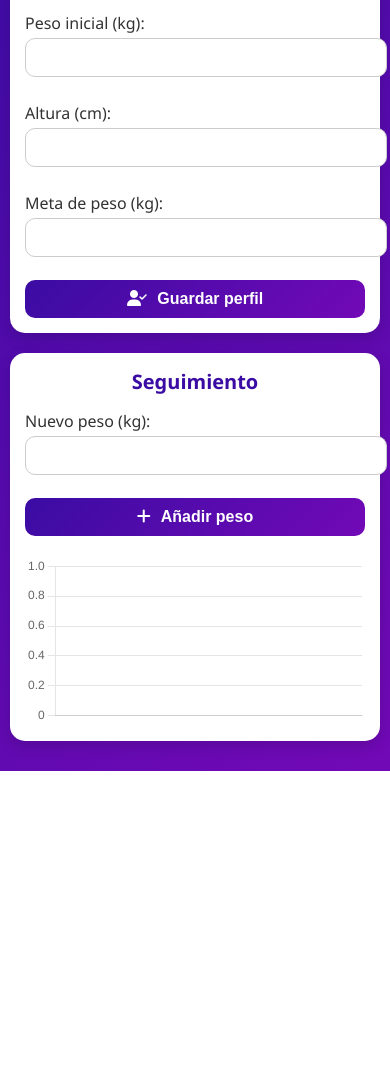
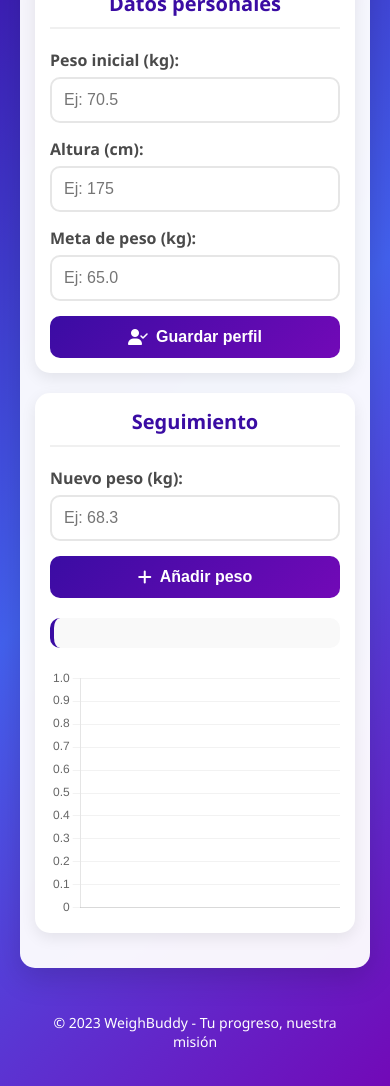
Before and after one commit to sscor77/Daily-Weigh-Buddy, a plain HTML site: page index.html in a window 390 px wide. Shown: the part 183-1269 px from the top of the page. Before the commit the page ends 954 px from the top, so only its background shows below. Drawn offline with nearby package versions, Linux system fonts and the light colour scheme.

Commit message:
Update index.html

```diff
--- a/index.html
+++ b/index.html
@@ -3,25 +3,247 @@
 <head>
   <meta charset="UTF-8">
   <meta name="viewport" content="width=device-width, initial-scale=1.0">
-  <title>WeighBuddy</title>
+  <title>WeighBuddy - Tu compañero de progreso</title>
+  <link rel="stylesheet" href="https://cdnjs.cloudflare.com/ajax/libs/font-awesome/6.4.0/css/all.min.css">
+  <script src="https://cdn.jsdelivr.net/npm/chart.js"></script>
+  <style>
+    /* Estilos generales */
+    * {
+      box-sizing: border-box;
+      margin: 0;
+      padding: 0;
+    }
 
-  <!-- Manifest y colores -->
-  <link rel="manifest" href="manifest.json">
-  <meta name="theme-color" content="#3a0ca3">
+    body {
+      font-family: 'Segoe UI', Tahoma, Geneva, Verdana, sans-serif;
+      background: linear-gradient(135deg, #3a0ca3 0%, #4361ee 50%, #7209b7 100%);
+      min-height: 100vh;
+      display: flex;
+      flex-direction: column;
+      align-items: center;
+      justify-content: center;
+      color: #333;
+      padding: 20px;
+    }
 
-  <!-- Metaetiquetas para iOS -->
-  <meta name="apple-mobile-web-app-capable" content="yes">
-  <meta name="apple-mobile-web-app-status-bar-style" content="default">
-  <meta name="apple-mobile-web-app-title" content="WeighBuddy">
-  <link rel="apple-touch-icon" href="/icons/icon-192.png">
+    /* Contenedor principal */
+    .app-container {
+      width: 100%;
+      max-width: 500px;
+      background: rgba(255, 255, 255, 0.95);
+      border-radius: 20px;
+      box-shadow: 0 10px 30px rgba(0, 0, 0, 0.15);
+      overflow: hidden;
+      margin: 20px auto;
+    }
 
-  <!-- Iconos -->
-  <link rel="stylesheet" href="https://cdnjs.cloudflare.com/ajax/libs/font-awesome/6.4.0/css/all.min.css">
+    /* Encabezado */
+    header {
+      text-align: center;
+      padding: 25px 20px;
+      background: linear-gradient(135deg, #3a0ca3, #7209b7);
+      color: white;
+    }
 
-  <!-- Estilos externos -->
-  <link rel="stylesheet" href="style.css">
+    header h1 {
+      margin: 0;
+      font-size: 28px;
+      display: flex;
+      align-items: center;
+      justify-content: center;
+      gap: 10px;
+    }
+
+    header p {
+      margin-top: 8px;
+      font-size: 16px;
+      opacity: 0.9;
+    }
+
+    /* Contenido principal */
+    main {
+      padding: 20px;
+    }
+
+    /* Tarjetas */
+    .card {
+      background: white;
+      border-radius: 15px;
+      padding: 20px;
+      margin-bottom: 20px;
+      box-shadow: 0 5px 15px rgba(0, 0, 0, 0.08);
+    }
+
+    .card h2 {
+      margin-top: 0;
+      color: #3a0ca3;
+      text-align: center;
+      font-size: 20px;
+      margin-bottom: 20px;
+      padding-bottom: 10px;
+      border-bottom: 2px solid #f0f0f0;
+    }
+
+    /* Formularios */
+    .form-group {
+      margin-bottom: 15px;
+    }
+
+    label {
+      display: block;
+      margin-bottom: 6px;
+      font-weight: 600;
+      color: #4a4a4a;
+    }
+
+    input {
+      width: 100%;
+      padding: 14px;
+      border: 2px solid #e6e6e6;
+      border-radius: 10px;
+      font-size: 16px;
+      transition: all 0.3s ease;
+    }
+
+    input:focus {
+      border-color: #3a0ca3;
+      outline: none;
+      box-shadow: 0 0 0 3px rgba(58, 12, 163, 0.2);
+    }
+
+    /* Botones */
+    button {
+      width: 100%;
+      padding: 14px;
+      background: linear-gradient(135deg, #3a0ca3, #7209b7);
+      color: white;
+      border: none;
+      border-radius: 10px;
+      cursor: pointer;
+      font-size: 16px;
+      font-weight: 600;
+      transition: all 0.3s ease;
+      display: flex;
+      align-items: center;
+      justify-content: center;
+      gap: 8px;
+    }
+
+    button:hover {
+      transform: translateY(-2px);
+      box-shadow: 0 6px 12px rgba(58, 12, 163, 0.25);
+    }
+
+    button:active {
+      transform: translateY(0);
+    }
+
+    /* Resultados */
+    #results {
+      margin-top: 20px;
+      text-align: center;
+      font-size: 16px;
+      font-weight: 600;
+      color: #4a4a4a;
+      white-space: pre-line;
+      padding: 15px;
+      background: #f9f9f9;
+      border-radius: 10px;
+      border-left: 4px solid #3a0ca3;
+    }
+
+    /* Gráfico */
+    .chart-container {
+      margin-top: 20px;
+      position: relative;
+      height: 250px;
+      width: 100%;
+    }
+
+    /* Footer */
+    footer {
+      text-align: center;
+      padding: 15px;
+      color: white;
+      font-size: 14px;
+      margin-top: 10px;
+    }
+
+    /* Responsividad */
+    @media (max-width: 600px) {
+      .app-container {
+        border-radius: 15px;
+      }
+
+      header {
+        padding: 20px 15px;
+      }
+
+      header h1 {
+        font-size: 24px;
+      }
+
+      main {
+        padding: 15px;
+      }
+
+      .card {
+        padding: 15px;
+      }
+
+      input, button {
+        padding: 12px;
+      }
+    }
+
+    /* Notificaciones */
+    .notification {
+      position: fixed;
+      bottom: 20px;
+      left: 50%;
+      transform: translateX(-50%);
+      padding: 12px 24px;
+      border-radius: 30px;
+      color: white;
+      font-weight: bold;
+      z-index: 1000;
+      box-shadow: 0 4px 10px rgba(0, 0, 0, 0.3);
+      animation: fadeIn 0.3s, fadeOut 0.3s 2.7s forwards;
+    }
+
+    @keyframes fadeIn {
+      from { opacity: 0; bottom: 0; }
+      to { opacity: 1; bottom: 20px; }
+    }
+
+    @keyframes fadeOut {
+      from { opacity: 1; bottom: 20px; }
+      to { opacity: 0; bottom: 0; }
+    }
+
+    .success {
+      background: #4caf50;
+    }
+
+    .error {
+      background: #f44336;
+    }
+
+    /* Botón de instalación */
+    #installButton {
+      position: fixed;
+      bottom: 20px;
+      right: 20px;
+      width: auto;
+      padding: 12px 20px;
+      border-radius: 30px;
+      box-shadow: 0 4px 10px rgba(0, 0, 0, 0.3);
+      z-index: 1000;
+    }
+  </style>
 </head>
 <body>
+  <div class="app-container">
     <header>
       <h1><i class="fa-solid fa-weight-scale"></i> WeighBuddy</h1>
       <p>Tu compañero para seguir tu progreso</p>
@@ -30,39 +252,54 @@
     <main>
       <section class="card">
         <h2>Datos personales</h2>
+        <div class="form-group">
           <label for="startWeight">Peso inicial (kg):</label>
-      <input type="number" id="startWeight">
+          <input type="number" id="startWeight" placeholder="Ej: 70.5">
+        </div>
 
+        <div class="form-group">
           <label for="height">Altura (cm):</label>
-      <input type="number" id="height">
+          <input type="number" id="height" placeholder="Ej: 175">
+        </div>
 
+        <div class="form-group">
           <label for="goal">Meta de peso (kg):</label>
-      <input type="number" id="goal">
+          <input type="number" id="goal" placeholder="Ej: 65.0">
+        </div>
 
         <button onclick="saveProfile()"><i class="fa-solid fa-user-check"></i> Guardar perfil</button>
       </section>
 
       <section class="card">
         <h2>Seguimiento</h2>
+        <div class="form-group">
           <label for="weight">Nuevo peso (kg):</label>
-      <input type="number" id="weight">
+          <input type="number" id="weight" placeholder="Ej: 68.3">
+        </div>
         <button onclick="addWeight()"><i class="fa-solid fa-plus"></i> Añadir peso</button>
 
         <div id="results"></div>
+        <div class="chart-container">
           <canvas id="weightChart"></canvas>
+        </div>
       </section>
     </main>
+  </div>
 
-  <!-- Chart.js -->
-  <script src="https://cdn.jsdelivr.net/npm/chart.js"></script>
+  <footer>
+    &copy; 2023 WeighBuddy - Tu progreso, nuestra misión
+  </footer>
 
-  <!-- Lógica -->
   <script>
+    // Variables globales
     let profile = JSON.parse(localStorage.getItem("profile")) || { startWeight: null, height: null, goal: null };
     let weights = JSON.parse(localStorage.getItem("weights")) || [];
+    let chart;
 
+    // Inicialización del gráfico
+    function initChart() {
       const ctx = document.getElementById("weightChart").getContext("2d");
-    let chart = new Chart(ctx, {
+      chart = new Chart(ctx, {
         type: "line",
         data: {
           labels: weights.map((_, i) => `Día ${i+1}`),
@@ -70,20 +307,50 @@
             label: "Peso (kg)",
             data: weights,
             borderColor: "#3a0ca3",
-          backgroundColor: "rgba(58,12,163,0.2)",
+            backgroundColor: "rgba(58, 12, 163, 0.2)",
             fill: true,
             tension: 0.3,
             pointRadius: 5,
-          pointBackgroundColor: "#7209b7"
+            pointBackgroundColor: "#7209b7",
+            pointBorderColor: "#ffffff",
+            pointBorderWidth: 2
           }]
         },
         options: {
+          responsive: true,
+          maintainAspectRatio: false,
           plugins: {
-          legend: { display: false }
+            legend: {
+              display: false
+            },
+            tooltip: {
+              backgroundColor: 'rgba(58, 12, 163, 0.8)',
+              titleFont: {
+                size: 14
+              },
+              bodyFont: {
+                size: 14
+              }
+            }
+          },
+          scales: {
+            y: {
+              beginAtZero: false,
+              grid: {
+                color: 'rgba(0, 0, 0, 0.05)'
+              }
+            },
+            x: {
+              grid: {
+                display: false
+              }
+            }
           }
         }
       });
+    }
 
+    // Guardar perfil
     function saveProfile() {
       const startWeight = parseFloat(document.getElementById("startWeight").value);
       const height = parseFloat(document.getElementById("height").value);
@@ -108,6 +375,7 @@
       updateResults();
     }
 
+    // Añadir nuevo peso
     function addWeight() {
       const weightInput = document.getElementById("weight");
       const weight = parseFloat(weightInput.value);
@@ -130,46 +398,51 @@
       showNotification('Peso añadido correctamente', 'success');
     }
 
+    // Actualizar gráfico
     function updateChart() {
+      if (chart) {
         chart.data.labels = weights.map((_, i) => `Día ${i+1}`);
         chart.data.datasets[0].data = weights;
         chart.update();
         updateResults();
       }
+    }
 
+    // Actualizar resultados
     function updateResults() {
       if (profile.startWeight && profile.goal) {
         const last = weights[weights.length - 1] || profile.startWeight;
-        const diff = last - profile.goal;
+        const diff = (last - profile.goal).toFixed(1);
         const resultText = diff > 0
-          ? `Te faltan ${diff.toFixed(1)} kg para tu meta.`
-          : `¡Has alcanzado tu meta! 🎉`;
-        document.getElementById("results").innerText =
-          `Último peso: ${last} kg\n${resultText}`;
+          ? `Te faltan ${diff} kg para tu meta.`
+          : `¡Felicidades! Has superado tu meta por ${Math.abs(diff)} kg 🎉`;
+
+        document.getElementById("results").innerHTML = `
+          <strong>Último peso:</strong> ${last} kg<br>
+          ${resultText}
+        `;
       }
     }
 
+    // Mostrar notificación
     function showNotification(message, type) {
+      // Eliminar notificación existente si hay una
+      const existingNotification = document.querySelector('.notification');
+      if (existingNotification) {
+        existingNotification.remove();
+      }
+
       const notification = document.createElement('div');
+      notification.className = `notification ${type}`;
       notification.textContent = message;
-      notification.style.cssText = `
-        position: fixed;
-        bottom: 20px;
-        left: 50%;
-        transform: translateX(-50%);
-        padding: 12px 24px;
-        border-radius: 30px;
-        color: white;
-        font-weight: bold;
-        z-index: 1000;
-        background: ${type === 'success' ? '#4caf50' : '#f44336'};
-        box-shadow: 0 4px 10px rgba(0,0,0,0.3);
-      `;
 
       document.body.appendChild(notification);
 
+      // Eliminar después de 3 segundos
       setTimeout(() => {
-        document.body.removeChild(notification);
+        if (notification.parentNode) {
+          notification.parentNode.removeChild(notification);
+        }
       }, 3000);
     }
 
@@ -183,23 +456,15 @@
     });
 
     function showInstallPromotion() {
+      // Eliminar botón existente si hay uno
+      const existingButton = document.getElementById('installButton');
+      if (existingButton) {
+        existingButton.remove();
+      }
+
       const installButton = document.createElement('button');
-      installButton.textContent = 'Instalar WeighBuddy';
       installButton.id = 'installButton';
-      installButton.style.cssText = `
-        position: fixed;
-        bottom: 20px;
-        right: 20px;
-        padding: 12px 20px;
-        background: linear-gradient(135deg, #3a0ca3, #7209b7);
-        color: white;
-        border: none;
-        border-radius: 30px;
-        cursor: pointer;
-        box-shadow: 0 4px 10px rgba(0,0,0,0.3);
-        z-index: 1000;
-        font-weight: bold;
-      `;
+      installButton.innerHTML = '<i class="fa-solid fa-download"></i> Instalar App';
 
       installButton.addEventListener('click', async () => {
         if (!deferredPrompt) return;
@@ -212,39 +477,23 @@
         }
 
         deferredPrompt = null;
-        document.body.removeChild(installButton);
+        installButton.style.display = 'none';
       });
 
       document.body.appendChild(installButton);
     }
 
-    // Cargar datos guardados
+    // Cargar datos guardados al iniciar
+    document.addEventListener('DOMContentLoaded', function() {
       if (profile.startWeight) document.getElementById("startWeight").value = profile.startWeight;
       if (profile.height) document.getElementById("height").value = profile.height;
       if (profile.goal) document.getElementById("goal").value = profile.goal;
-    updateChart();
 
-    // Solicitar permiso para notificaciones (opcional)
-    function askNotificationPermission() {
-      if (!('Notification' in window)) {
-        console.log('Notificaciones no soportadas');
-        return;
-      }
+      initChart();
+      updateResults();
+    });
 
-      Notification.requestPermission().then(permission => {
-        if (permission === 'granted') {
-          console.log('Permiso para notificaciones concedido');
-        }
-      });
-    }
-
-    // Llamar a la función de permiso de notificaciones cuando el usuario interactúe
-    // Por ejemplo, al hacer clic en un botón o al guardar el perfil
-    // askNotificationPermission();
-  </script>
-
-  <!-- Registrar Service Worker -->
-  <script>
+    // Registrar Service Worker
     if ("serviceWorker" in navigator) {
       navigator.serviceWorker.register("/sw.js")
         .then(() => console.log("Service Worker registrado"))
```
Lines whose indentation alone changed are shown as unchanged.
